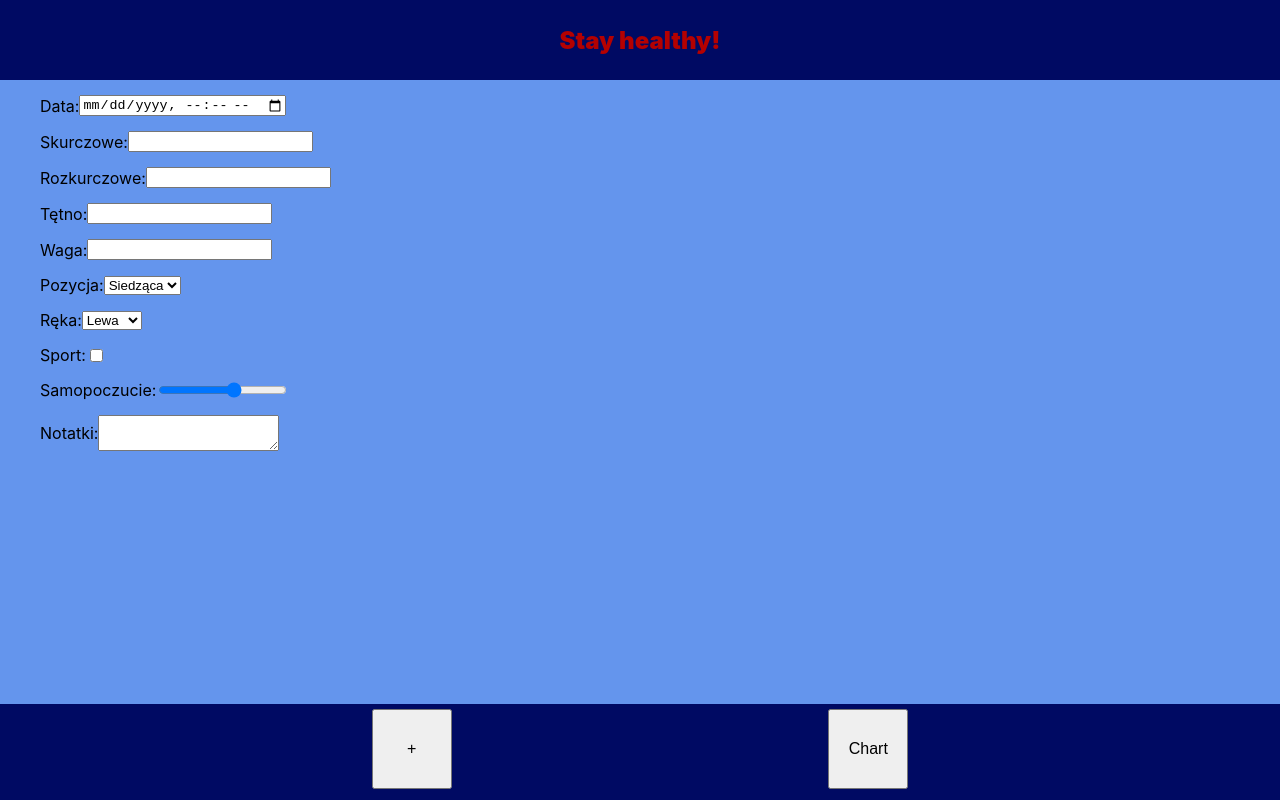
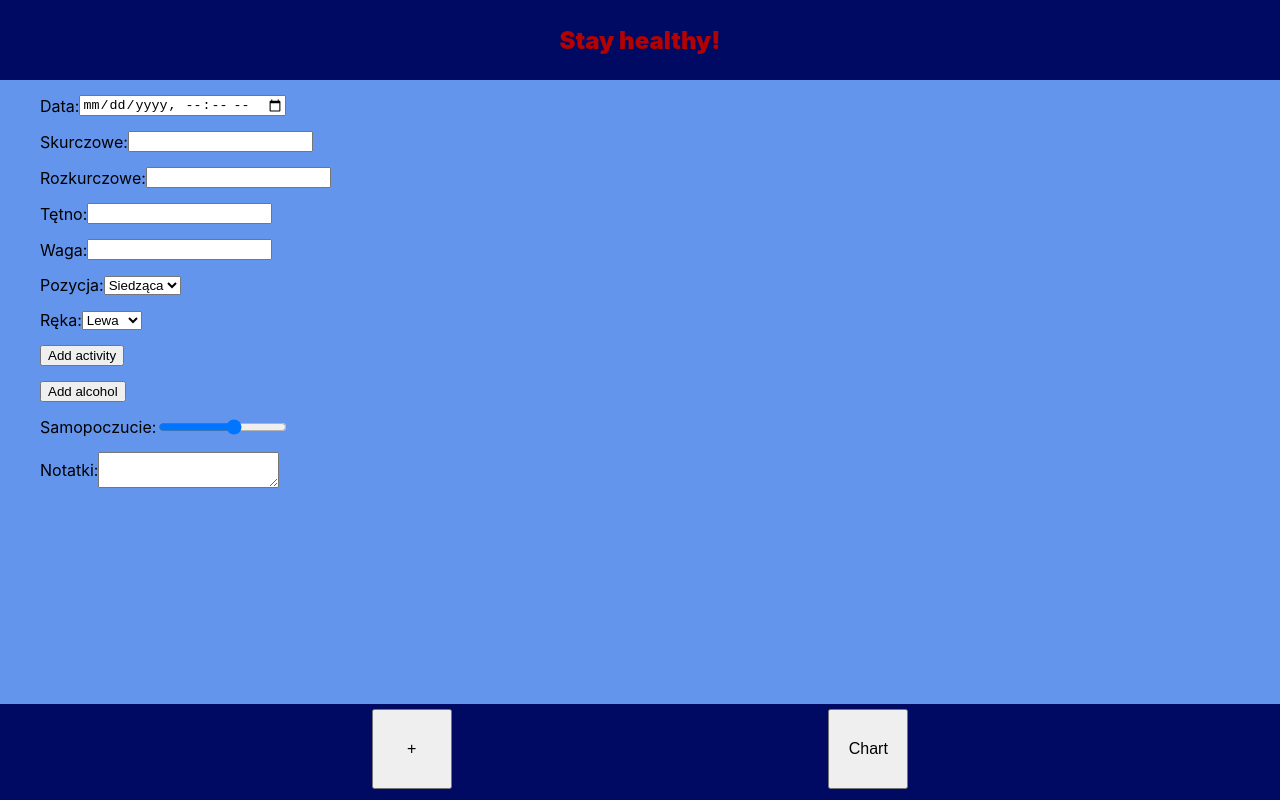
Before and after one commit to JanekJaniak/sanus, a React (Create React App) app: page / in a window 1280 px wide. Built offline with nearby package versions, Linux system fonts and the light colour scheme.

Commit message:
Add input fields

```diff
--- a/src/components/NewMesurement/NewMeasure.js
+++ b/src/components/NewMesurement/NewMeasure.js
@@ -6,7 +6,7 @@ class NewMeasure extends Component {
   constructor() {
     super()
 
-    this.state ={
+    this.state = {
       systolic: '',
       diastolic: '',
       heartRate: '',
@@ -14,16 +14,12 @@ class NewMeasure extends Component {
       position: '',
       arm: '',
       mood: '',
-      sport: {
-        done: false,
-        type: '',
-        time: ''
-      },
-      alcohol: {
-        done: false,
-        type: '',
-        quantity: ''
-      }
+      activity: [
+        {id: '', type: '', duration: ''}
+      ],
+      alcohol: [
+        {id: '', type: '', quantity: ''}
+      ]
     }
   }
 
@@ -31,6 +27,12 @@ class NewMeasure extends Component {
     this.setState({
       [event.target.getAttribute('inputtype')]: event.target.value
     })
+  }
+
+  handleButton = (event) => {
+    console.log(event.target.getAttribute('buttontype'));
+    console.log('ADD');
+    event.preventDefault();
   }
 
   render() {
@@ -100,14 +102,16 @@ class NewMeasure extends Component {
             </select>
           </div>
           <div className={styles['form-input']}>
-            <label>Sport: </label>
-            <input
-              value={this.state.sport.done}
-              onChange={this.handleInput}
-              inputtype='sport.done'
-              type='checkbox'
-            >
-            </input>
+            <button
+            onClick={this.handleButton}
+            buttontype='activity'
+            >Add activity</button>
+          </div>
+          <div className={styles['form-input']}>
+            <button
+            onClick={this.handleButton}
+            buttontype='alcohol'
+            >Add alcohol</button>
           </div>
           <div className={styles['form-input']}>
             <label>Samopoczucie: </label>
@@ -133,5 +137,4 @@ class NewMeasure extends Component {
     )
   }
 }
-
 export default NewMeasure
```
